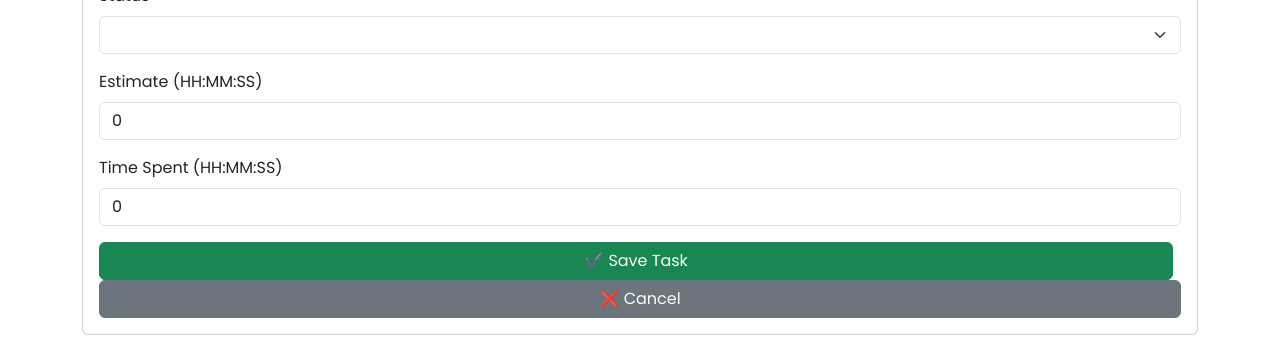
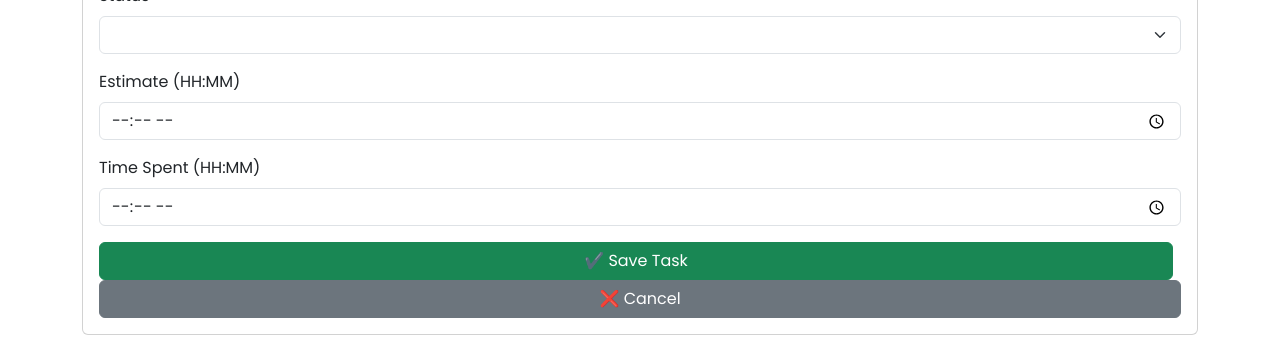
Before and after one commit to Piyush-Joshi-WaiTech/task-management-app-final-angular, an Angular app: page /tasks/1 in a window 1280 px wide. Both pictures are taken after a click on the button "➕ Create Task". Shown: the part 457-794 px from the top of the page. Built offline with nearby package versions, Linux system fonts and the light colour scheme.

Commit message:
feat: update task time handling to use HH:MM format and add conversion utility

```diff
--- a/src/app/edit-project/edit-project.component.html
+++ b/src/app/edit-project/edit-project.component.html
@@ -29,6 +29,7 @@
         class="form-control"
         [(ngModel)]="project.createdBy"
         name="createdBy"
+        readonly
         required
       />
     </div>
--- a/src/app/navbar/navbar.component.html
+++ b/src/app/navbar/navbar.component.html
@@ -79,9 +79,9 @@
               data-bs-toggle="modal"
               data-bs-target="#profileSettingsModal"
             >
-              <i class="bi bi-gear"></i>
+              <i class="bi bi-gear me-2"></i>
               Change Profile Picture
-              <span class="fw-bold ms-1">({{ username }})</span>
+              <!-- <span class="fw-bold ms-1">({{ username }})</span> -->
             </button>
 
             <button class="logout-btn" (click)="logout()">LOGOUT</button>
--- a/src/app/task/task.component.html
+++ b/src/app/task/task.component.html
@@ -141,22 +141,22 @@
     </div>
 
     <div class="mb-3">
-      <label class="form-label">Estimate (HH:MM:SS)</label>
+      <label class="form-label">Estimate (HH:MM)</label>
       <input
-        type="text"
+        type="time"
         class="form-control"
         [(ngModel)]="task.estimate"
-        placeholder="e.g. 01:30:00"
+        step="60"
       />
     </div>
 
     <div class="mb-3">
-      <label class="form-label">Time Spent (HH:MM:SS)</label>
+      <label class="form-label">Time Spent (HH:MM)</label>
       <input
-        type="text"
+        type="time"
         class="form-control"
         [(ngModel)]="task.timeSpent"
-        placeholder="e.g. 02:15:30"
+        step="60"
       />
     </div>
 
@@ -211,7 +211,7 @@
                       }"
                     >
                       <i
-                        class="bi"
+                        class="bi me-2"
                         [ngClass]="{
                           'bi-exclamation-triangle-fill me-1':
                             task.status === 'High',
@@ -301,20 +301,20 @@
           <div class="mb-3">
             <label class="form-label">Estimate (hrs)</label>
             <input
-              type="text"
+              type="time"
               class="form-control"
               [(ngModel)]="editTask.estimate"
-              placeholder="e.g. 01:30:00"
+              step="60"
             />
           </div>
 
           <div class="mb-3">
             <label class="form-label">Time Spent (hrs)</label>
             <input
-              type="text"
+              type="time"
               class="form-control"
               [(ngModel)]="editTask.timeSpent"
-              placeholder="e.g. 02:15:30"
+              step="60"
             />
           </div>
         </div>
--- a/src/app/task/task.component.ts
+++ b/src/app/task/task.component.ts
@@ -22,13 +22,23 @@ export class TaskComponent implements OnInit {
   assignedToFilter: string = '';
   sortKey: string = '';
   sortDirection: 'asc' | 'desc' = 'asc';
+  convertTimeToHours(time: string | number): number {
+    if (!time) return 0;
+
+    if (typeof time === 'number') {
+      return time; // already in hours
+    }
+
+    const [hours, minutes] = time.split(':').map((part) => parseInt(part, 10));
+    return hours + minutes / 60;
+  }
 
   task = {
     title: '',
     assignedTo: '',
     status: '',
-    estimate: 0,
-    timeSpent: 0,
+    estimate: '',
+    timeSpent: '',
   };
 
   showTaskForm: boolean = false;
@@ -64,26 +74,31 @@ export class TaskComponent implements OnInit {
       return;
     }
 
-    const newTask = { ...this.task };
+    const newTask = {
+      ...this.task,
+      estimate: this.convertTimeToHours(this.task.estimate),
+      timeSpent: this.convertTimeToHours(this.task.timeSpent),
+    };
+
     this.tasks.push(newTask);
-    this.allTasks.push(newTask); // ✅ Keep allTasks in sync
+    this.allTasks.push(newTask);
 
     localStorage.setItem(
       `tasks_${this.projectTitle}`,
       JSON.stringify(this.tasks)
     );
-    // <-- Add this after task creation/deletion
 
     this.showNotification('✅ Task created successfully!', 'success');
 
-    // Reset form
+    // Reset the form
     this.task = {
       title: '',
       assignedTo: '',
       status: '',
-      estimate: 0,
-      timeSpent: 0,
+      estimate: '',
+      timeSpent: '',
     };
+
     this.showTaskForm = false;
   }
 
@@ -152,12 +167,14 @@ export class TaskComponent implements OnInit {
 
   updateTask() {
     if (this.editIndex > -1) {
-      const updatedTask = { ...this.editTask };
+      const updatedTask = {
+        ...this.editTask,
+        estimate: this.convertTimeToHours(this.editTask.estimate),
+        timeSpent: this.convertTimeToHours(this.editTask.timeSpent),
+      };
 
-      // ✅ Update task in displayed list
       this.tasks[this.editIndex] = updatedTask;
 
-      // ✅ Also update task in allTasks by matching index (fallback to editIndex if no exact match)
       const allIndex = this.allTasks.findIndex(
         (task, i) => i === this.editIndex
       );
@@ -165,7 +182,6 @@ export class TaskComponent implements OnInit {
         this.allTasks[allIndex] = updatedTask;
       }
 
-      // ✅ Save to localStorage
       localStorage.setItem(
         `tasks_${this.projectTitle}`,
         JSON.stringify(this.allTasks)
@@ -173,10 +189,8 @@ export class TaskComponent implements OnInit {
 
       this.showNotification('✅ Task updated successfully!', 'success');
 
-      // ✅ Re-apply filters (not filterTasksByStatus to avoid recursion bug)
       this.applyFilters();
 
-      // ✅ Close modal manually
       const modalElement = document.getElementById('editTaskModal');
       if (modalElement) {
         const modalInstance = bootstrap.Modal.getInstance(modalElement);
@@ -185,7 +199,6 @@ export class TaskComponent implements OnInit {
         }
       }
 
-      // ✅ Reset modal state
       this.closeEditModal();
     }
   }
@@ -245,14 +258,13 @@ export class TaskComponent implements OnInit {
   }
 
   formatTime(hours: number): string {
-    if (hours == null || isNaN(hours)) return '00:00:00';
+    if (hours == null || isNaN(hours)) return '00:00';
 
-    const totalSeconds = Math.floor(hours * 3600);
-    const hrs = Math.floor(totalSeconds / 3600);
-    const mins = Math.floor((totalSeconds % 3600) / 60);
-    const secs = totalSeconds % 60;
+    const totalMinutes = Math.round(hours * 60);
+    const hrs = Math.floor(totalMinutes / 60);
+    const mins = totalMinutes % 60;
 
-    return `${this.padZero(hrs)}:${this.padZero(mins)}:${this.padZero(secs)}`;
+    return `${this.padZero(hrs)}:${this.padZero(mins)}`;
   }
 
   padZero(num: number): string {
```
